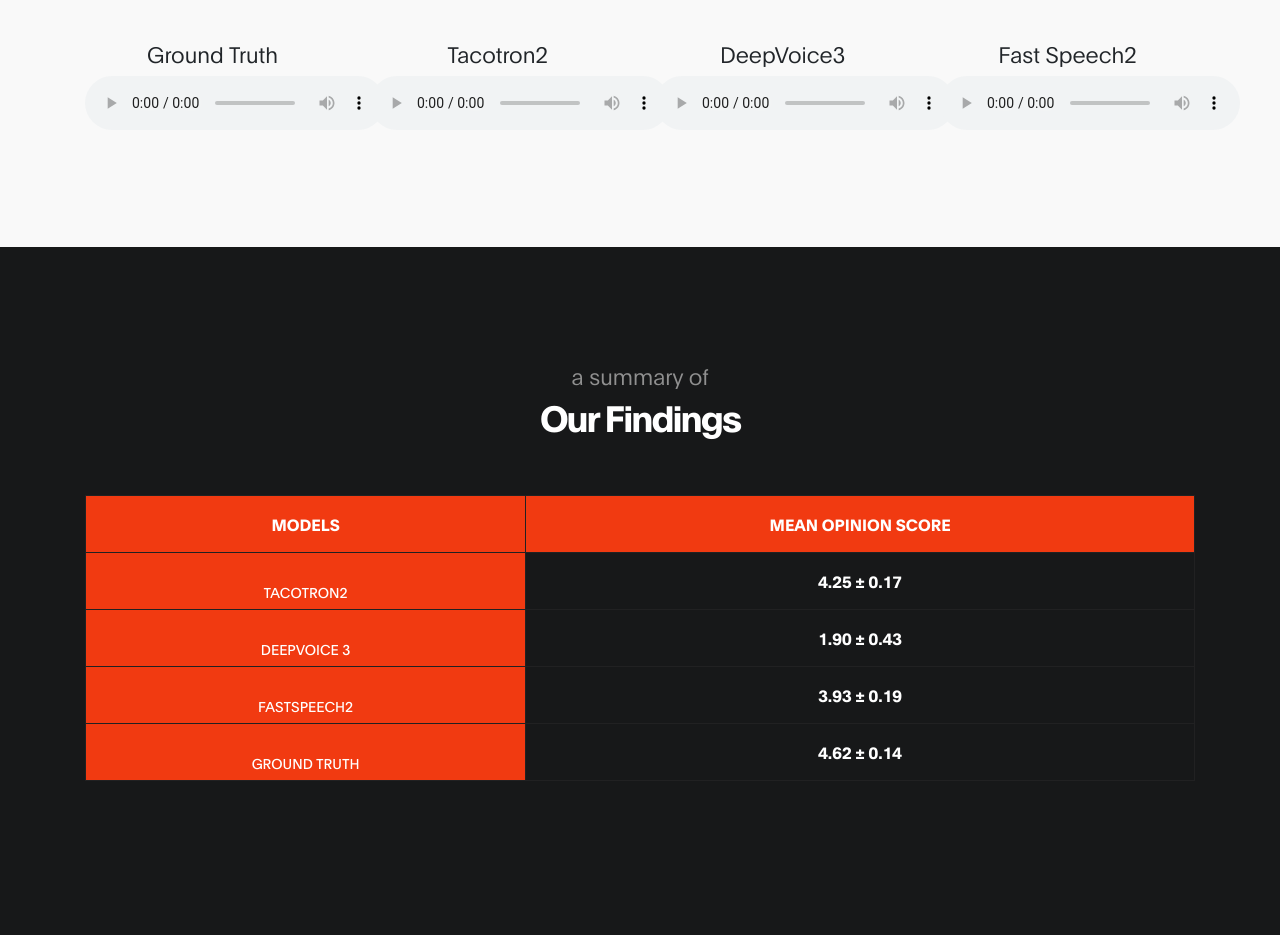
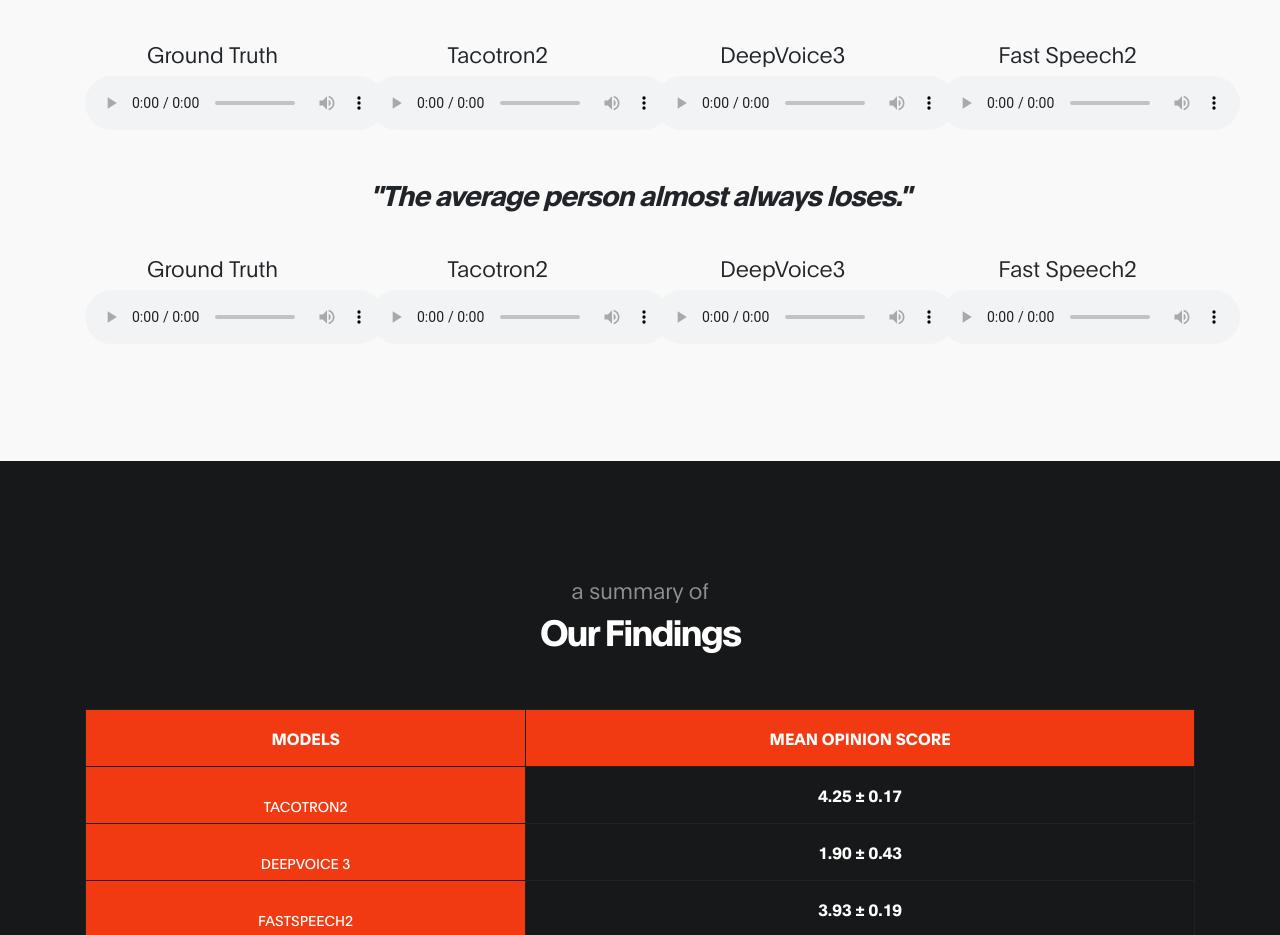
Before and after one commit to architagg/Capstone-Website, a plain HTML site: page index.html in a window 1280 px wide. Shown: the part 2300-3235 px from the top of the page. Drawn offline with Linux system fonts and the light colour scheme.

Commit message:
Update index.html

```diff
--- a/index.html
+++ b/index.html
@@ -282,6 +282,36 @@
                       </audio>
                 </div>
 
+                    <!--Sample Text 4-->
+                <div class="col-lg-12 col-12 text-center">
+                    <h3 style="font-style: italic; padding:40px;">"The average person almost always loses."</h3>
+                 </div>
+
+                 <div class="col-lg-3 col-md-6 col-12 text-center" data-aos="fade-up" data-aos-delay="400">
+                     <h5>Ground Truth</h5>
+                     <audio controls>
+                        <source src="Result_Audios/Ground_Truth/LJ021-0052.wav" type="audio/mpeg">
+                      </audio>
+                 </div>
+                 <div class="col-lg-3 col-md-6 col-12 text-center" data-aos="fade-up" data-aos-delay="400">
+                    <h5>Tacotron2</h5>
+                    <audio controls>
+                        <source src="Result_Audios/Tacotron2_wavs/23.wav" type="audio/mpeg">
+                      </audio>
+                </div>
+                <div class="col-lg-3 col-md-6 col-12 text-center" data-aos="fade-up" data-aos-delay="400">
+                    <h5>DeepVoice3</h5>
+                    <audio controls>
+                        <source src="Result_Audios/DeepVoice3_wavs/23.wav" type="audio/mpeg">
+                      </audio>
+                </div>
+                <div class="col-lg-3 col-md-6 col-12 text-center" data-aos="fade-up" data-aos-delay="400">
+                    <h5>Fast Speech2</h5>
+                    <audio controls>
+                        <source src="Result_Audios/FastSpeech2_wavs/23.wav" type="audio/mpeg">
+                      </audio>
+                </div>
+
 
 
 
```
